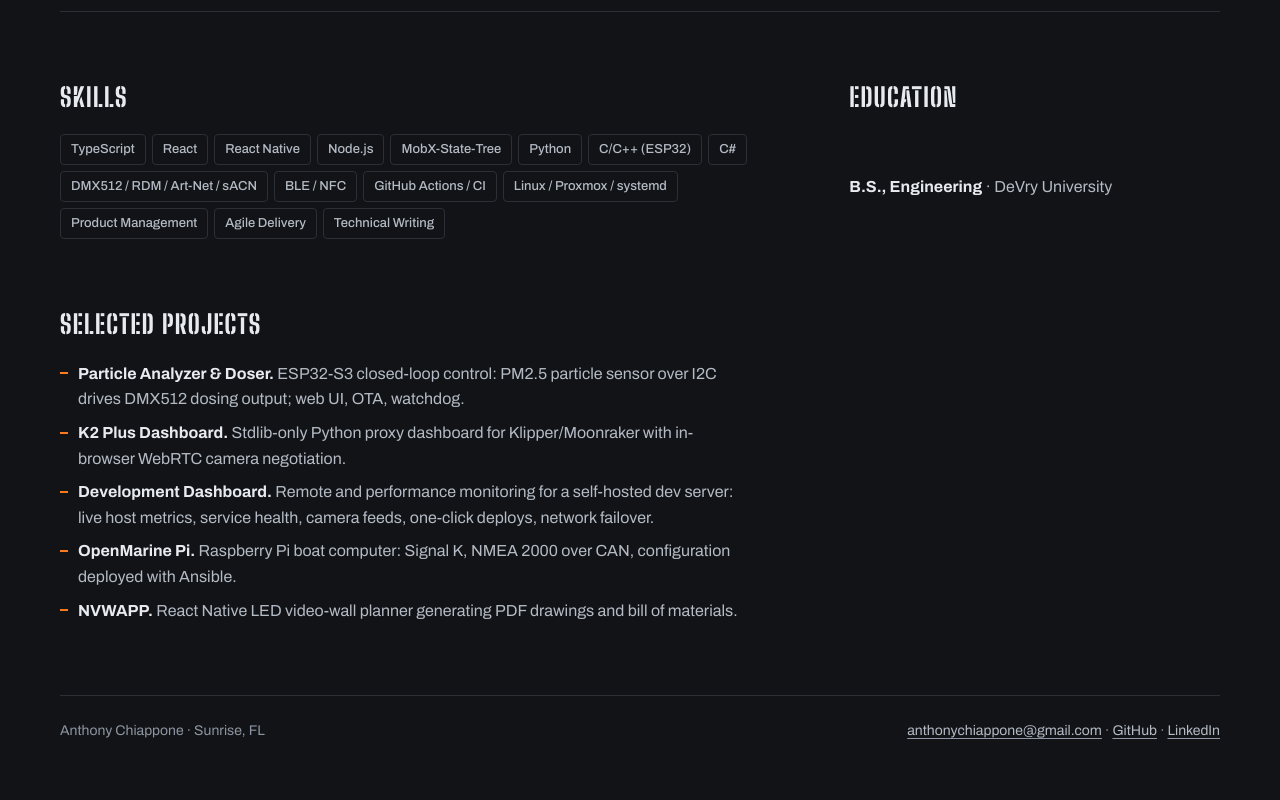
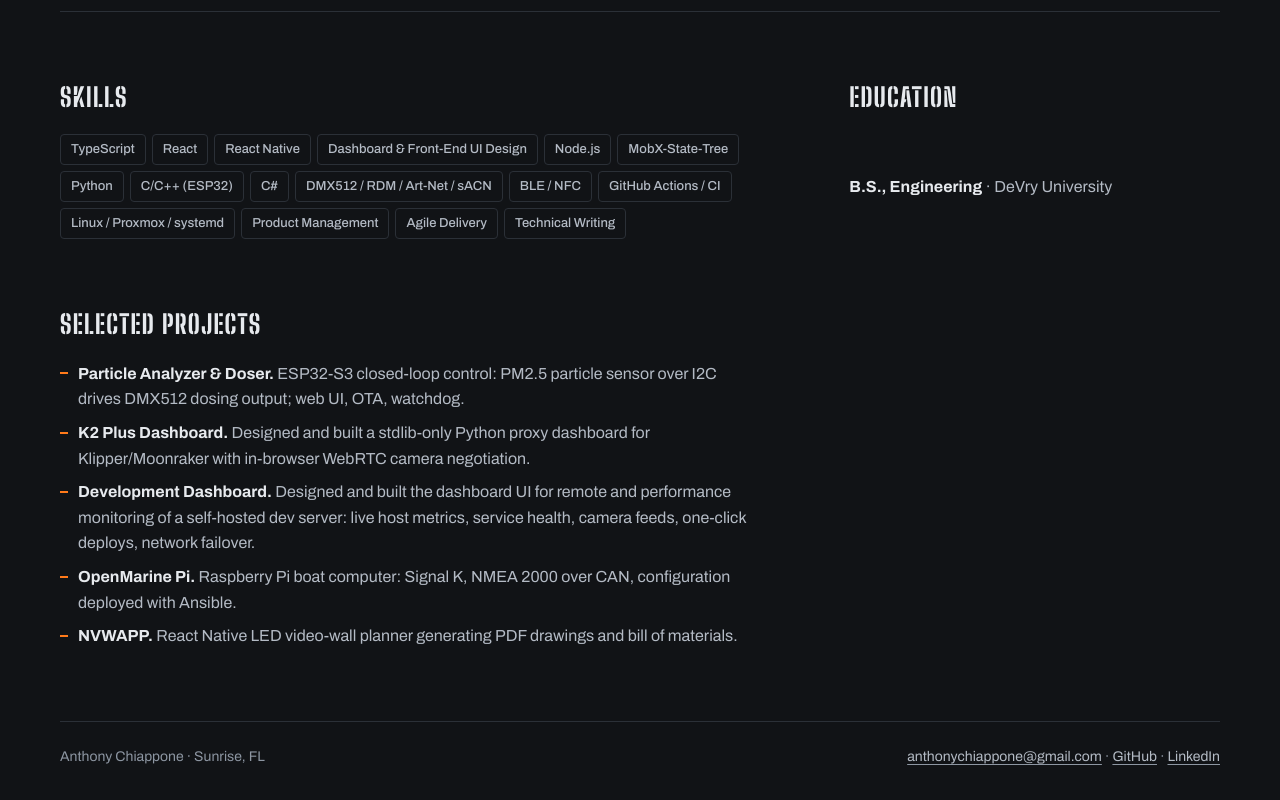
Before and after one commit to achiappone/resume-portfolio, a React (Vite) app: page /resume-portfolio/resume in a window 1280 px wide. Shown: the part 1334-2134 px from the top of the page. Before the commit the page ends 2109 px from the top, so only its background shows below. Built offline with nearby package versions, Linux system fonts and the light colour scheme; a web font is replaced by a local one.

Commit message:
Add dashboard and front-end UI design as a skill and on the dashboard projects

```diff
--- a/src/data/projects.tsx
+++ b/src/data/projects.tsx
@@ -57,7 +57,7 @@ export const projects: Project[] = [
     label: "Personal",
     description:
       "Read-only proxy dashboard for a Klipper/Moonraker 3D printer: live temperatures, progress, and an " +
-      "in-browser WebRTC camera negotiation. Python standard library only.",
+      "in-browser WebRTC camera negotiation. Dashboard UI designed and built from scratch; Python standard library only.",
     stack: ["Python", "JavaScript", "WebRTC"],
     repo: "https://github.com/achiappone/k2plus-dashboard",
   },
@@ -66,7 +66,7 @@ export const projects: Project[] = [
     label: "Personal",
     description:
       "Remote and performance monitoring for a self-hosted development server: live host metrics, service " +
-      "health, camera feeds, one-click deploys and automatic network failover.",
+      "health, camera feeds, one-click deploys and automatic network failover, in a dashboard UI I designed and built.",
     stack: ["TypeScript", "Python", "Bash", "systemd", "Proxmox"],
     repo: "https://github.com/achiappone/pve-stack",
   },
--- a/src/data/resumeData.ts
+++ b/src/data/resumeData.ts
@@ -6,7 +6,7 @@ export const resumeData = {
   summary:
     "Software engineer and senior product manager with 15 years in professional lighting and control systems. I build software that talks to hardware: React Native apps that configure fixtures over BLE and NFC, RDM/DMX protocol work, ESP32 firmware, and the web tools and infrastructure around them.",
   skills: [
-    "TypeScript", "React", "React Native", "Node.js", "MobX-State-Tree", "Python", "C/C++ (ESP32)", "C#",
+    "TypeScript", "React", "React Native", "Dashboard & Front-End UI Design", "Node.js", "MobX-State-Tree", "Python", "C/C++ (ESP32)", "C#",
     "DMX512 / RDM / Art-Net / sACN", "BLE / NFC", "GitHub Actions / CI", "Linux / Proxmox / systemd",
     "Product Management", "Agile Delivery", "Technical Writing"
   ],
@@ -56,8 +56,8 @@ export const resumeData = {
   ],
   projects: [
     { name: "Particle Analyzer & Doser", bullets: ["ESP32-S3 closed-loop control: PM2.5 particle sensor over I2C drives DMX512 dosing output; web UI, OTA, watchdog."] },
-    { name: "K2 Plus Dashboard", bullets: ["Stdlib-only Python proxy dashboard for Klipper/Moonraker with in-browser WebRTC camera negotiation."] },
-    { name: "Development Dashboard", bullets: ["Remote and performance monitoring for a self-hosted dev server: live host metrics, service health, camera feeds, one-click deploys, network failover."] },
+    { name: "K2 Plus Dashboard", bullets: ["Designed and built a stdlib-only Python proxy dashboard for Klipper/Moonraker with in-browser WebRTC camera negotiation."] },
+    { name: "Development Dashboard", bullets: ["Designed and built the dashboard UI for remote and performance monitoring of a self-hosted dev server: live host metrics, service health, camera feeds, one-click deploys, network failover."] },
     { name: "OpenMarine Pi", bullets: ["Raspberry Pi boat computer: Signal K, NMEA 2000 over CAN, configuration deployed with Ansible."] },
     { name: "NVWAPP", bullets: ["React Native LED video-wall planner generating PDF drawings and bill of materials."] }
   ],
```
